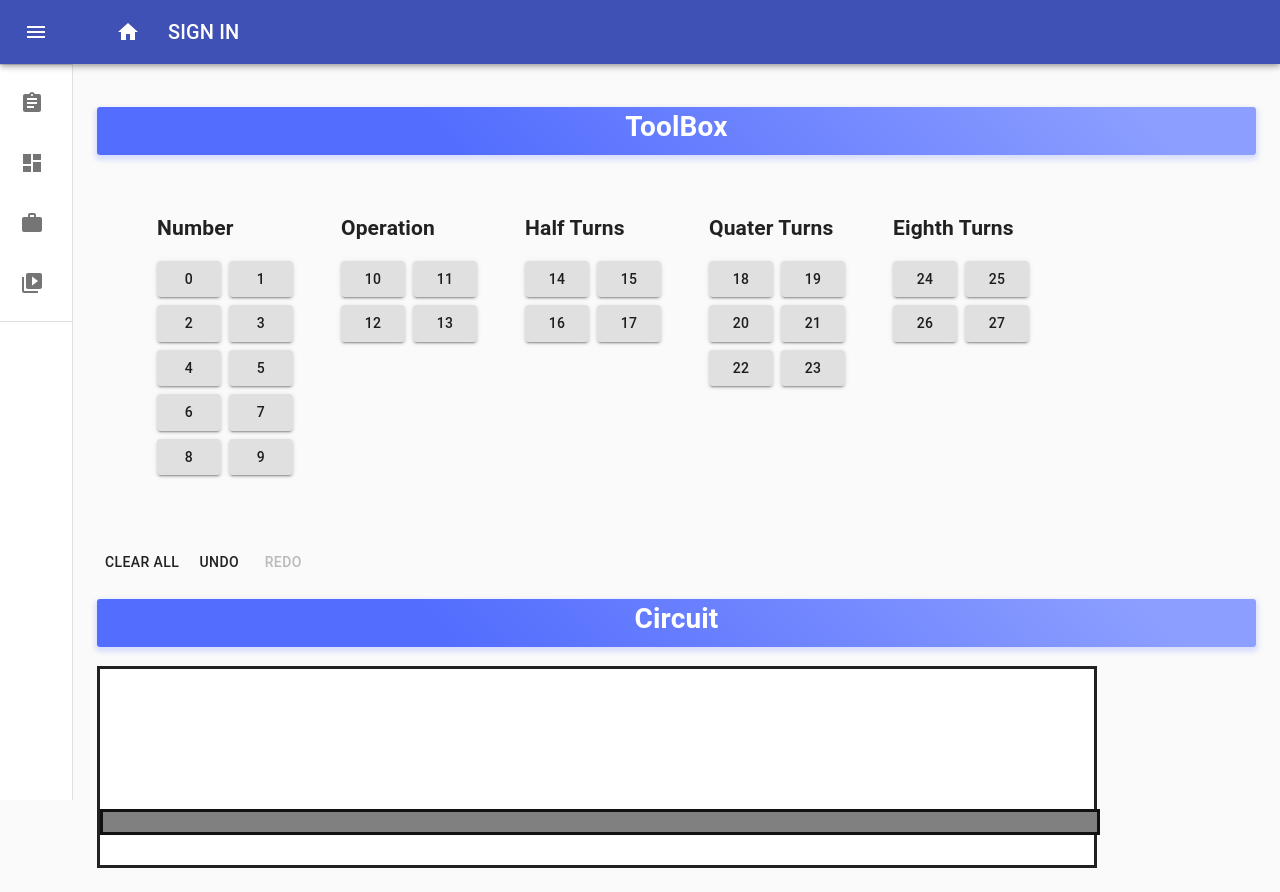
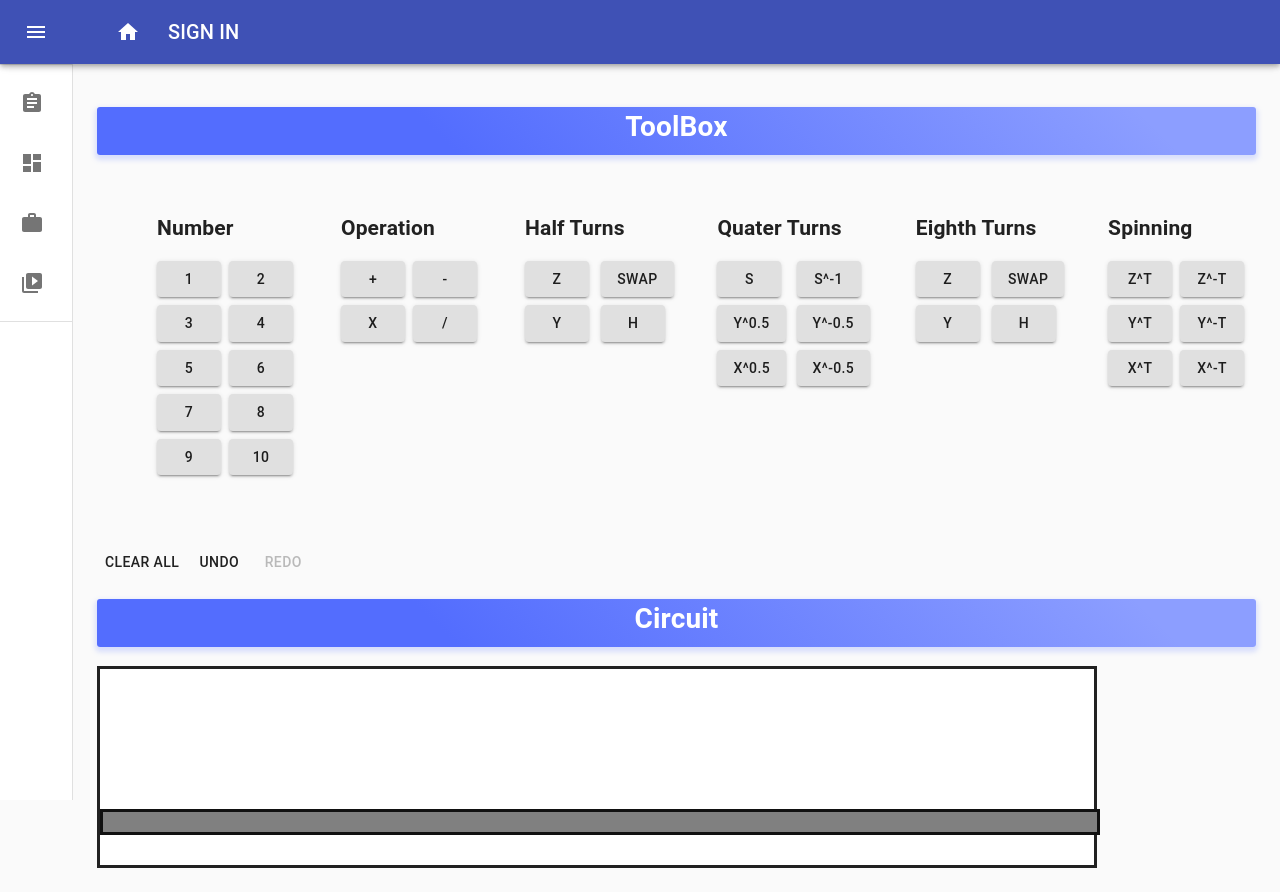
Before and after one commit to luke9216/SES2AB_Frontend, a React (Create React App) app: page /workshop in a window 1280 px wide. Shown: the top 892 px of the page. Built offline with nearby package versions, Linux system fonts and the light colour scheme; the HTML template or start-up script is replaced by a standard one.

Commit message:
drag and drop working

```diff
--- a/src/components/common/__data__/data.gateTypes.json
+++ b/src/components/common/__data__/data.gateTypes.json
@@ -6,7 +6,7 @@
     },
     {
         "name": "Operation",
-        "gates": [" add ", "subtract", "times", "divide"],
+        "gates": [" + ", "-", "x", "/"],
         "description": "Description for Half Turns",
         "category": ""
     },
@@ -22,12 +22,17 @@
         "gates": ["S", "S^-1", "Y^0.5", "Y^-0.5", "X^0.5", "X^-0.5"],
         "description": "Description for Half Turns",
         "category": ""
-    }
-    ,
+    },
     {
         "name": "Eighth Turns",
         "gates": ["Z", "Swap", "Y", "H"],
         "description": "Description for Half Turns",
         "category": ""
+    },
+    {
+        "name": "Spinning",
+        "gates": ["Z^t", "Z^-t", "Y^t", "Y^-T", "X^t", "X^-T"],
+        "description": "Description for Half Turns",
+        "category": ""
     }
 ]
--- a/src/components/pages/Circuit/Gates.tsx
+++ b/src/components/pages/Circuit/Gates.tsx
@@ -14,12 +14,10 @@ export interface GateButtonTab {
 }
 
 class Gate {
-  id: number;
   type: String;
   buttonTab: GateButtonTab
 
-  constructor(id: number, type: String, buttonTab: GateButtonTab) {
-    this.id = id;
+  constructor(type: String, buttonTab: GateButtonTab) {
     this.type = type;
     this.buttonTab = buttonTab;
   }
@@ -30,20 +28,21 @@ const generateKey = (pre: String) => {
 }
 
 const GateTypes: React.SFC<GateTypesProps> = ({ gateTypes, handleDragStart }) => {
-  var mapKey = 0;
+  var gate1 = new String();
+  var gate2 = new String();
   var formRowCount = 0;
   let map = new Map<number, Gate>();
 
-  function FormRow(map: Map<number, Gate>) {
+  function FormRow(gate1: String, gate2: String, map: Map<number, Gate>) {
     return (
       < Grid container item xs={12} spacing={2} >
-        {FormBtn(0, map)}
-        {FormBtn(1, map)}
+        {FormBtn(gate1, 0, map)}
+        {FormBtn(gate2, 1, map)}
       </Grid >
     );
   }
 
-  function FormBtn(id: number, map: Map<number, Gate>) {
+  function FormBtn(gate: String, id: number, map: Map<number, Gate>) {
     if (typeof map.get(id) !== 'undefined') {
       console.log(map.get(id)!.type)
       return (
@@ -51,11 +50,11 @@ const GateTypes: React.SFC<GateTypesProps> = ({ gateTypes, handleDragStart }) =>
           <div
             className="draggable"
             draggable
-            onDragStart={(e) => handleDragStart(e, map.get(id)!.id)}
+            onDragStart={(e) => handleDragStart(e, gate)}
           >
             <Tooltip title={map.get(id)!.buttonTab.description}>
-              <Button key={map.get(id)!.id} variant="contained">
-                {map.get(id)!.id}
+              <Button key={generateKey(gate)} variant="contained">
+                {map.get(id)!.type}
               </Button>
             </Tooltip>
           </div>
@@ -71,18 +70,20 @@ const GateTypes: React.SFC<GateTypesProps> = ({ gateTypes, handleDragStart }) =>
         <Grid key={i} item direction="row">
           <h2>{tab.name}</h2>
           {tab.gates.map((gate, gateNumber) => {
-
-            map.set(formRowCount, new Gate(mapKey, gate, tab))
+            if(formRowCount == 0) {
+              gate1 = gate;
+            } else {
+              gate2 = gate;
+            }
+            map.set(formRowCount, new Gate(gate, tab))
             formRowCount++;
-            mapKey++;
             if (formRowCount % 2 === 0) {
               formRowCount = 0;
               return (
-                FormRow(map)
+                FormRow(gate1, gate2, map)
               )
               map.clear();
             }
-
 
           })}
         </Grid>
```
